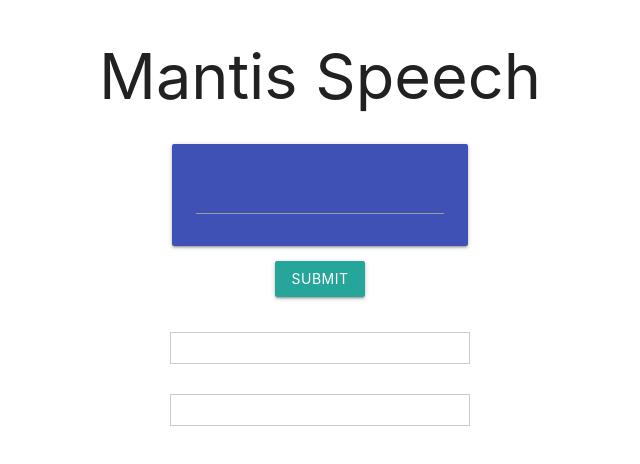
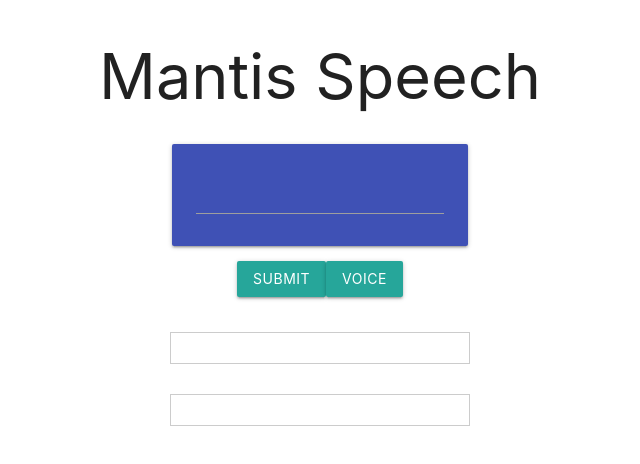
Before and after one commit to KellumDev/speech-app, a React (Create React App) app: page / in a window 1280 px wide. Shown: the top 464 px of the page, without its empty margins (320-960 px from the left). Built offline with nearby package versions, Linux system fonts and the light colour scheme.

Commit message:
initial push

```diff
--- a/src/components/InputBox/InputBox.js
+++ b/src/components/InputBox/InputBox.js
@@ -5,7 +5,7 @@ const InputBox = (props) => {
 
     return (
         <div className="row">
-            <div className="col s12 ">
+            <div className="col m12 ">
                 <div className="card horizontal indigo">
                     <div className="card-content white-text">
 
@@ -16,6 +16,7 @@ const InputBox = (props) => {
                     </div>
                 </div>
                 <button className="btn waves-effect waves-light" onClick={props.paramsBToggleListen} name="mantis">Submit</button>
+                <button className="btn waves-effect waves-light" onClick={props.click} name="mantis">Voice</button>
 
             </div>
         </div>
--- a/src/components/Speech.js
+++ b/src/components/Speech.js
@@ -10,6 +10,9 @@ const recognition = new SpeechRecognition()
 recognition.continous = true
 recognition.interimResults = true
 recognition.lang = 'en-US'
+
+//------------------------SPEECH SYNTHESIS-----------------------------
+const synth = window.speechSynthesis;
 
 
 //------------------------COMPONENT-----------------------------
```
